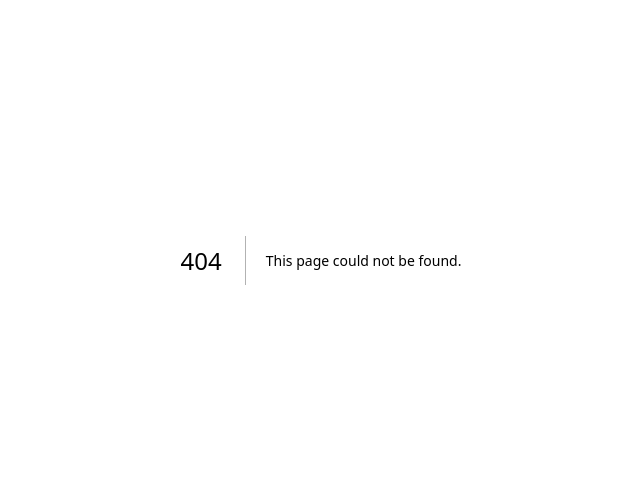
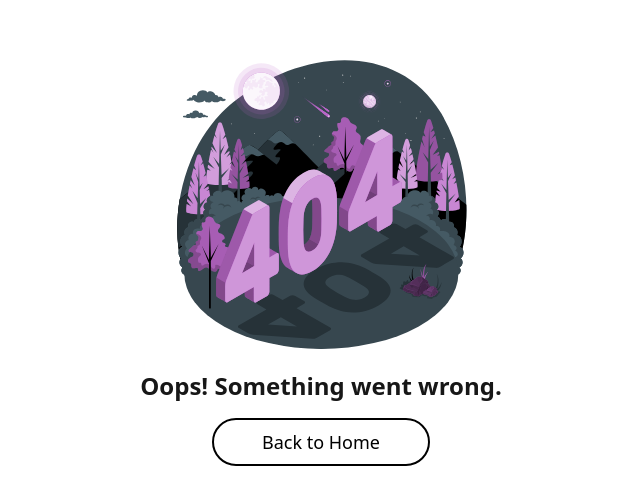
Before and after one commit to raghavbud1597/wordle, a Next.js app: page /error in a window 1280 px wide. Before the commit this address had no page. Shown: the part 140-644 px from the top of the page, without its empty margins (319-959 px from the left). Built offline with nearby package versions, Linux system fonts and the light colour scheme.

Commit message:
error page

```diff
--- /dev/null
+++ b/app/error/page.tsx
@@ -0,0 +1,26 @@
+import Image from "next/image";
+import ErrorImg from "../assets/error.svg";
+import Link from "next/link";
+
+const ErrorPage = () => {
+  return (
+    <div className="flex flex-col justify-center items-center h-screen text-center">
+      <Image
+        src={ErrorImg}
+        alt="Error"
+        width={300}
+        height={300}
+        className="mb-4"
+      />
+      <h2 className="text-2xl font-bold mb-4 ">Oops! Something went wrong.</h2>
+      <Link
+        href="/"
+        className="bg-white text-black border-2 border-black rounded-full hover:bg-black hover:text-white hover:border-white px-12 py-2 mx-4 text-lg"
+      >
+        Back to Home
+      </Link>
+    </div>
+  );
+};
+
+export default ErrorPage;
```
Also changed, not shown: app/assets/error.svg (added).
